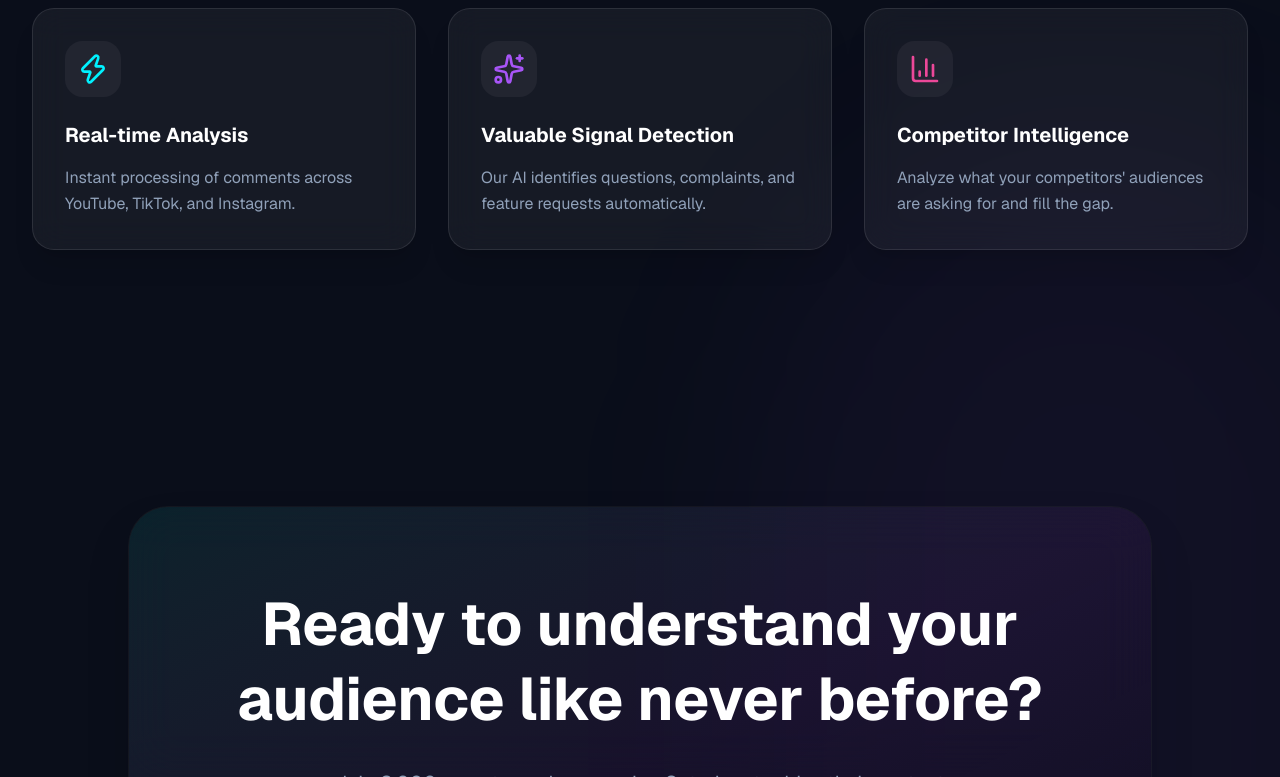
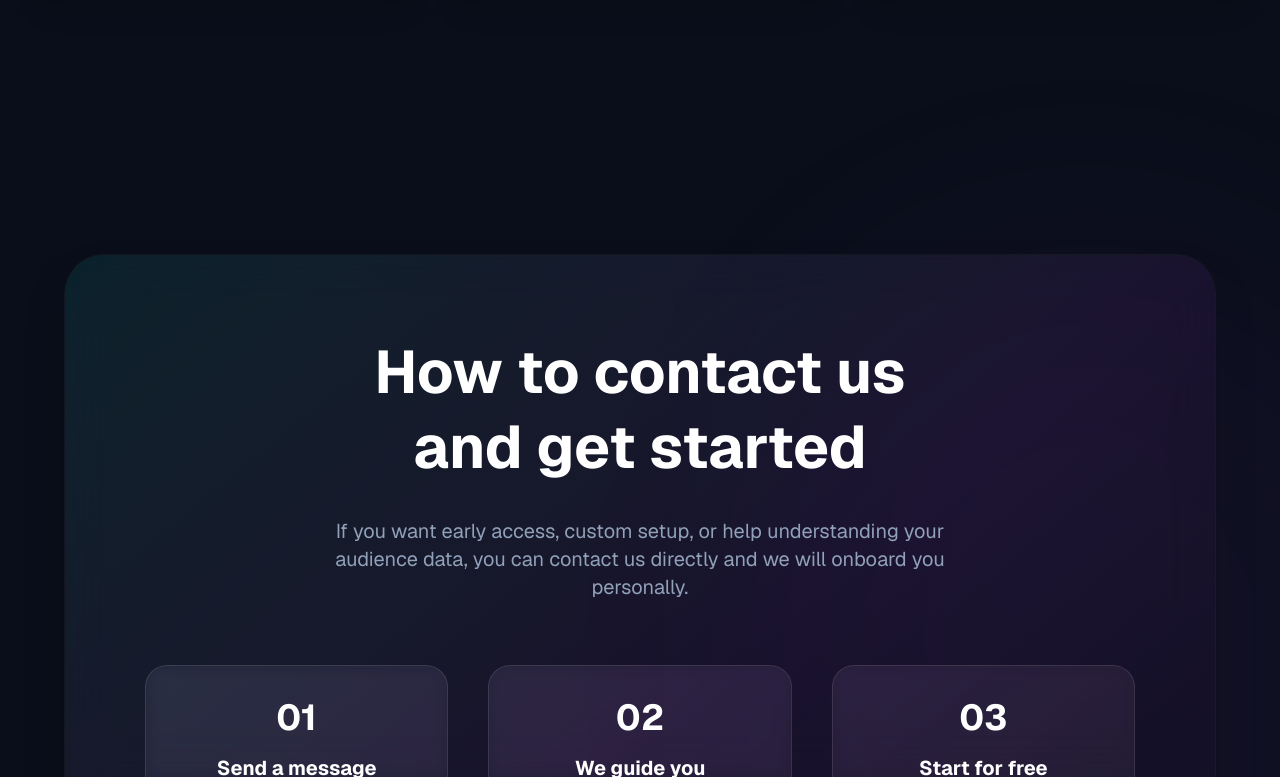
Before and after one commit to ahmedarslan62350/chattifilter-frontend, a Next.js app: page / in a window 1280 px wide. Shown: the part 2023-2800 px from the top of the page. Built offline with nearby package versions, Linux system fonts and the light colour scheme.

Commit message:
fix: Fixing home page

```diff
--- a/app/page.tsx
+++ b/app/page.tsx
@@ -1,8 +1,8 @@
-'use client';
+"use client";
 
-import React from 'react';
-import Link from 'next/link';
-import { motion } from 'motion/react';
+import React from "react";
+import Link from "next/link";
+import { motion } from "motion/react";
 import {
   ArrowRight,
   Sparkles,
@@ -12,8 +12,8 @@ import {
   Shield,
   ChevronRight,
   Play,
-  CheckCircle2
-} from 'lucide-react';
+  CheckCircle2,
+} from "lucide-react";
 
 export default function LandingPage() {
   return (
@@ -26,22 +26,48 @@ export default function LandingPage() {
 
       {/* Navigation */}
       <nav className="flex items-center justify-between px-8 py-6 max-w-7xl mx-auto">
-        <div className="flex items-center gap-2">
+        <div className="flex items-center gap-3">
           <div className="w-10 h-10 rounded-full bg-gradient-primary flex items-center justify-center">
             <span className="text-white font-bold text-2xl">S</span>
           </div>
-          <span className="font-bold text-2xl tracking-tight text-white">Sutorium</span>
+
+          <div className="flex items-center gap-3">
+            <span className="font-bold text-2xl tracking-tight text-white">
+              Sutorium
+            </span>
+
+            {/* Beta Badge */}
+            <span className="text-xs font-bold px-3 py-1 rounded-full bg-green-700 text-white shadow-md">
+              BETA
+            </span>
+          </div>
         </div>
 
         <div className="hidden md:flex items-center gap-8 text-sm font-medium text-slate-400">
-          <Link href="#features" className="hover:text-white transition-colors">Features</Link>
-          <Link href="#pricing" className="hover:text-white transition-colors">Pricing</Link>
-          <Link href="#about" className="hover:text-white transition-colors">About</Link>
-          <Link href="/dashboard" className="hover:text-white transition-colors">Demo</Link>
+          <Link href="#features" className="hover:text-white transition-colors">
+            Features
+          </Link>
+          <Link href="#pricing" className="hover:text-white transition-colors">
+            Pricing
+          </Link>
+          <Link href="#about" className="hover:text-white transition-colors">
+            About
+          </Link>
+          <Link
+            href="/dashboard"
+            className="hover:text-white transition-colors"
+          >
+            Demo
+          </Link>
         </div>
 
         <div className="flex items-center gap-4">
-          <Link href="/auth/login" className="text-sm font-medium text-slate-400 hover:text-white transition-colors">Login</Link>
+          <Link
+            href="/auth/login"
+            className="text-sm font-medium text-slate-400 hover:text-white transition-colors"
+          >
+            Login
+          </Link>
           <Link
             href="/auth/signup"
             className="bg-white text-black px-6 py-2.5 rounded-full text-sm font-bold hover:bg-slate-200 transition-all shadow-[0_0_20px_rgba(255,255,255,0.1)]"
@@ -69,7 +95,9 @@ export default function LandingPage() {
           </h1>
 
           <p className="text-xl text-slate-400 max-w-2xl mx-auto mb-12 leading-relaxed">
-            Sutorium uses advanced AI to analyze thousands of comments, detecting audience signals, content opportunities, and high-value feedback in seconds.
+            Sutorium uses advanced AI to analyze thousands of comments,
+            detecting audience signals, content opportunities, and high-value
+            feedback in seconds.
           </p>
 
           <div className="flex flex-col sm:flex-row items-center justify-center gap-4">
@@ -96,7 +124,7 @@ export default function LandingPage() {
           <div className="glass-dark rounded-3xl p-4 border border-white/10 overflow-hidden shadow-2xl">
             <div className="bg-[#0A0E1A] rounded-2xl overflow-hidden border border-white/5">
               <img
-                 src="https://picsum.photos/seed/dashboard/1200/800"
+                src="/dashboard.png"
                 alt="Dashboard Preview"
                 className="w-full h-auto opacity-80"
               />
@@ -110,19 +138,26 @@ export default function LandingPage() {
                 <MessageSquare className="w-6 h-6 text-accent-cyan" />
               </div>
               <div className="text-left">
-                <p className="text-xs text-slate-400 uppercase font-bold tracking-wider">Comments Analyzed</p>
+                <p className="text-xs text-slate-400 uppercase font-bold tracking-wider">
+                  Comments Analyzed
+                </p>
                 <p className="text-2xl font-bold text-white">124,502</p>
               </div>
             </div>
           </div>
 
-          <div className="absolute -bottom-10 -right-10 glass p-6 rounded-2xl hidden lg:block animate-bounce-slow" style={{ animationDelay: '1s' }}>
+          <div
+            className="absolute -bottom-10 -right-10 glass p-6 rounded-2xl hidden lg:block animate-bounce-slow"
+            style={{ animationDelay: "1s" }}
+          >
             <div className="flex items-center gap-4">
               <div className="w-12 h-12 rounded-full bg-accent-purple/20 flex items-center justify-center">
                 <Zap className="w-6 h-6 text-accent-purple" />
               </div>
               <div className="text-left">
-                <p className="text-xs text-slate-400 uppercase font-bold tracking-wider">Insights Found</p>
+                <p className="text-xs text-slate-400 uppercase font-bold tracking-wider">
+                  Insights Found
+                </p>
                 <p className="text-2xl font-bold text-white">842</p>
               </div>
             </div>
@@ -133,71 +168,123 @@ export default function LandingPage() {
       {/* Features Section */}
       <section id="features" className="py-32 px-8 max-w-7xl mx-auto">
         <div className="text-center mb-20">
-          <h2 className="text-4xl md:text-5xl font-bold text-white mb-6">Designed for Modern Creators</h2>
-          <p className="text-slate-400 max-w-2xl mx-auto">Stop drowning in notifications. Let Sutorium find the signals that matter for your growth.</p>
+          <h2 className="text-4xl md:text-5xl font-bold text-white mb-6">
+            Designed for Modern Creators
+          </h2>
+          <p className="text-slate-400 max-w-2xl mx-auto">
+            Stop drowning in notifications. Let Sutorium find the signals that
+            matter for your growth.
+          </p>
         </div>
 
         <div className="grid grid-cols-1 md:grid-cols-3 gap-8">
           {[
             {
-              title: "Real-time Analysis",
-              desc: "Instant processing of comments across YouTube, TikTok, and Instagram.",
+              title: "Multi-Level Processing",
+              desc: "Multi level processing of comments across YouTube videos",
               icon: Zap,
-              color: "text-accent-cyan"
+              color: "text-accent-cyan",
             },
             {
               title: "Valuable Signal Detection",
               desc: "Our AI identifies questions, complaints, and feature requests automatically.",
               icon: Sparkles,
-              color: "text-accent-purple"
+              color: "text-accent-purple",
             },
             {
-              title: "Competitor Intelligence",
+              title: "Competitor Intelligence (Soon)",
               desc: "Analyze what your competitors' audiences are asking for and fill the gap.",
               icon: BarChart3,
-              color: "text-accent-magenta"
-            }
+              color: "text-accent-magenta",
+            },
           ].map((feature, i) => (
             <motion.div
               key={i}
               whileHover={{ y: -10 }}
               className="glass p-8 rounded-3xl border border-white/5 hover:border-white/20 transition-all group"
             >
-              <div className={`w-14 h-14 rounded-2xl bg-white/5 flex items-center justify-center mb-6 group-hover:scale-110 transition-transform`}>
+              <div
+                className={`w-14 h-14 rounded-2xl bg-white/5 flex items-center justify-center mb-6 group-hover:scale-110 transition-transform`}
+              >
                 <feature.icon className={`w-8 h-8 ${feature.color}`} />
               </div>
-              <h3 className="text-xl font-bold text-white mb-4">{feature.title}</h3>
+              <h3 className="text-xl font-bold text-white mb-4">
+                {feature.title}
+              </h3>
               <p className="text-slate-400 leading-relaxed">{feature.desc}</p>
             </motion.div>
           ))}
         </div>
       </section>
 
-      {/* CTA Section */}
+      {/* Contact Section */}
       <section className="py-32 px-8">
-        <div className="max-w-5xl mx-auto glass-dark rounded-[40px] p-12 md:p-20 text-center relative overflow-hidden border border-white/10">
+        <div className="max-w-6xl mx-auto">
+          <div className="glass-dark rounded-[40px] p-12 md:p-20 border border-white/10 relative overflow-hidden">
             <div className="absolute top-0 left-0 w-full h-full bg-gradient-to-br from-accent-cyan/10 via-accent-purple/10 to-transparent -z-10" />
 
+            <div className="text-center mb-16">
               <h2 className="text-4xl md:text-6xl font-bold text-white mb-8 leading-tight">
-            Ready to understand your <br /> audience like never before?
+                How to contact us <br /> and get started
               </h2>
-          <p className="text-xl text-slate-400 mb-12 max-w-2xl mx-auto">
-            Join 2,000+ creators who are using Sutorium to drive their content strategy.
+              <p className="text-xl text-slate-400 max-w-2xl mx-auto">
+                If you want early access, custom setup, or help understanding
+                your audience data, you can contact us directly and we will
+                onboard you personally.
               </p>
+            </div>
 
-          <div className="flex flex-col sm:flex-row items-center justify-center gap-6">
-            <Link
-              href="/auth/signup"
-              className="bg-white text-black px-12 py-5 rounded-full text-xl font-bold hover:scale-105 transition-transform shadow-[0_0_50px_rgba(255,255,255,0.2)]"
+            {/* Steps */}
+            <div className="grid md:grid-cols-3 gap-10 mb-16">
+              <div className="rounded-3xl border border-white/10 p-8 text-center bg-white/5 backdrop-blur">
+                <div className="text-4xl font-bold text-white mb-4">01</div>
+                <h3 className="text-xl font-bold text-white mb-3">
+                  Send a message
+                </h3>
+                <p className="text-slate-400">
+                  Message us on WhatsApp and tell us about your channel,
+                  platform, and what you want to achieve with Sutorium.
+                </p>
+              </div>
+
+              <div className="rounded-3xl border border-white/10 p-8 text-center bg-white/5 backdrop-blur">
+                <div className="text-4xl font-bold text-white mb-4">02</div>
+                <h3 className="text-xl font-bold text-white mb-3">
+                  We guide you
+                </h3>
+                <p className="text-slate-400">
+                  We will explain how the platform works, what insights you will
+                  get, and how it can improve your content strategy.
+                </p>
+              </div>
+
+              <div className="rounded-3xl border border-white/10 p-8 text-center bg-white/5 backdrop-blur">
+                <div className="text-4xl font-bold text-white mb-4">03</div>
+                <h3 className="text-xl font-bold text-white mb-3">
+                  Start for free
+                </h3>
+                <p className="text-slate-400">
+                  After the conversation, you will get access and you can start
+                  using the platform completely free.
+                </p>
+              </div>
+            </div>
+
+            {/* WhatsApp CTA */}
+            <div className="flex flex-col items-center justify-center gap-6 text-center">
+              <a
+                href="https://wa.me/923447264464"
+                target="_blank"
+                rel="noopener noreferrer"
+                className="bg-white text-black px-14 py-6 rounded-full text-xl md:text-2xl font-bold hover:scale-105 transition-transform shadow-[0_0_50px_rgba(255,255,255,0.2)]"
               >
-              Get Started Free
-            </Link>
-            <Link
-              href="/dashboard"
-              className="text-white font-bold flex items-center gap-2 hover:gap-4 transition-all"
-            >
-              Explore the dashboard <ChevronRight className="w-5 h-5" />
-            </Link>
+                Contact on WhatsApp to get started free
+              </a>
+
+              <p className="text-slate-500 text-sm">
+                Direct onboarding • Fast response • Personal support
+              </p>
+            </div>
           </div>
         </div>
       </section>
@@ -210,37 +297,76 @@ export default function LandingPage() {
               <div className="w-8 h-8 rounded-full bg-gradient-primary flex items-center justify-center">
                 <span className="text-white font-bold text-xl">S</span>
               </div>
-              <span className="font-bold text-xl tracking-tight text-white">Sutorium</span>
+              <span className="font-bold text-xl tracking-tight text-white">
+                Sutorium
+              </span>
             </div>
             <p className="text-sm text-slate-500 leading-relaxed">
-              AI-driven audience intelligence for the next generation of content creators.
+              AI-driven audience intelligence for the next generation of content
+              creators.
             </p>
           </div>
 
           <div>
             <h4 className="text-white font-bold mb-6">Product</h4>
             <ul className="space-y-4 text-sm text-slate-500">
-              <li><Link href="#" className="hover:text-white transition-colors">Features</Link></li>
-              <li><Link href="#" className="hover:text-white transition-colors">Pricing</Link></li>
-              <li><Link href="#" className="hover:text-white transition-colors">API</Link></li>
+              <li>
+                <Link href="#" className="hover:text-white transition-colors">
+                  Features
+                </Link>
+              </li>
+              <li>
+                <Link href="#" className="hover:text-white transition-colors">
+                  Pricing
+                </Link>
+              </li>
+              <li>
+                <Link href="#" className="hover:text-white transition-colors">
+                  API
+                </Link>
+              </li>
             </ul>
           </div>
 
           <div>
             <h4 className="text-white font-bold mb-6">Company</h4>
             <ul className="space-y-4 text-sm text-slate-500">
-              <li><Link href="#" className="hover:text-white transition-colors">About</Link></li>
-              <li><Link href="#" className="hover:text-white transition-colors">Blog</Link></li>
-              <li><Link href="#" className="hover:text-white transition-colors">Careers</Link></li>
+              <li>
+                <Link href="#" className="hover:text-white transition-colors">
+                  About
+                </Link>
+              </li>
+              <li>
+                <Link href="#" className="hover:text-white transition-colors">
+                  Blog
+                </Link>
+              </li>
+              <li>
+                <Link href="#" className="hover:text-white transition-colors">
+                  Careers
+                </Link>
+              </li>
             </ul>
           </div>
 
           <div>
             <h4 className="text-white font-bold mb-6">Legal</h4>
             <ul className="space-y-4 text-sm text-slate-500">
-              <li><Link href="#" className="hover:text-white transition-colors">Privacy</Link></li>
-              <li><Link href="#" className="hover:text-white transition-colors">Terms</Link></li>
-              <li><Link href="#" className="hover:text-white transition-colors">Cookie Policy</Link></li>
+              <li>
+                <Link href="#" className="hover:text-white transition-colors">
+                  Privacy
+                </Link>
+              </li>
+              <li>
+                <Link href="#" className="hover:text-white transition-colors">
+                  Terms
+                </Link>
+              </li>
+              <li>
+                <Link href="#" className="hover:text-white transition-colors">
+                  Cookie Policy
+                </Link>
+              </li>
             </ul>
           </div>
         </div>
@@ -248,9 +374,15 @@ export default function LandingPage() {
         <div className="max-w-7xl mx-auto mt-20 pt-8 border-t border-white/5 flex flex-col md:flex-row justify-between items-center gap-4 text-sm text-slate-600">
           <p>© 2026 Sutorium AI Inc. All rights reserved.</p>
           <div className="flex gap-8">
-            <Link href="#" className="hover:text-white transition-colors">Twitter</Link>
-            <Link href="#" className="hover:text-white transition-colors">LinkedIn</Link>
-            <Link href="#" className="hover:text-white transition-colors">GitHub</Link>
+            <Link href="#" className="hover:text-white transition-colors">
+              Twitter
+            </Link>
+            <Link href="#" className="hover:text-white transition-colors">
+              LinkedIn
+            </Link>
+            <Link href="#" className="hover:text-white transition-colors">
+              GitHub
+            </Link>
           </div>
         </div>
       </footer>
```
Also changed, not shown: public/dashboard.png (added). Lines whose indentation alone changed are shown as unchanged.
